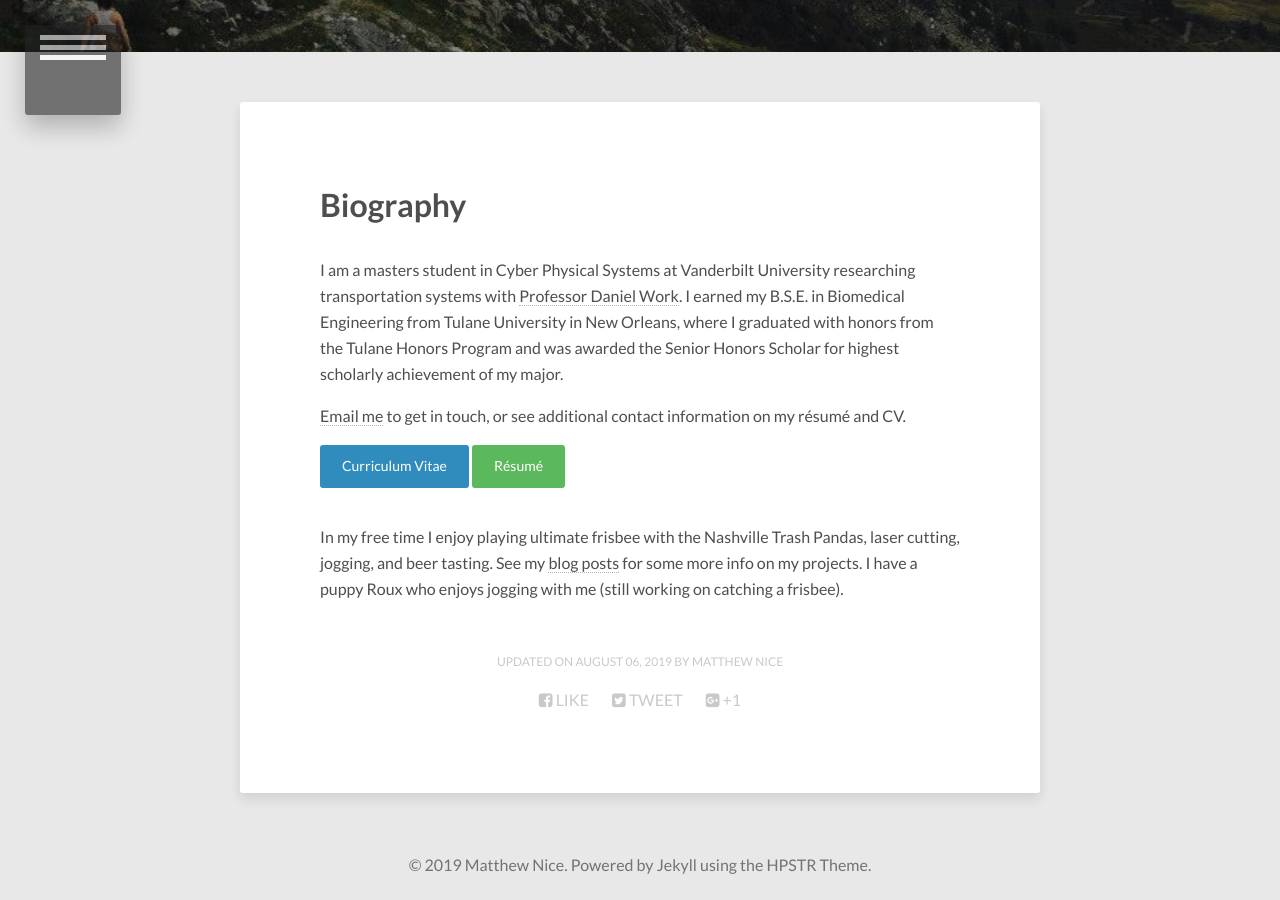
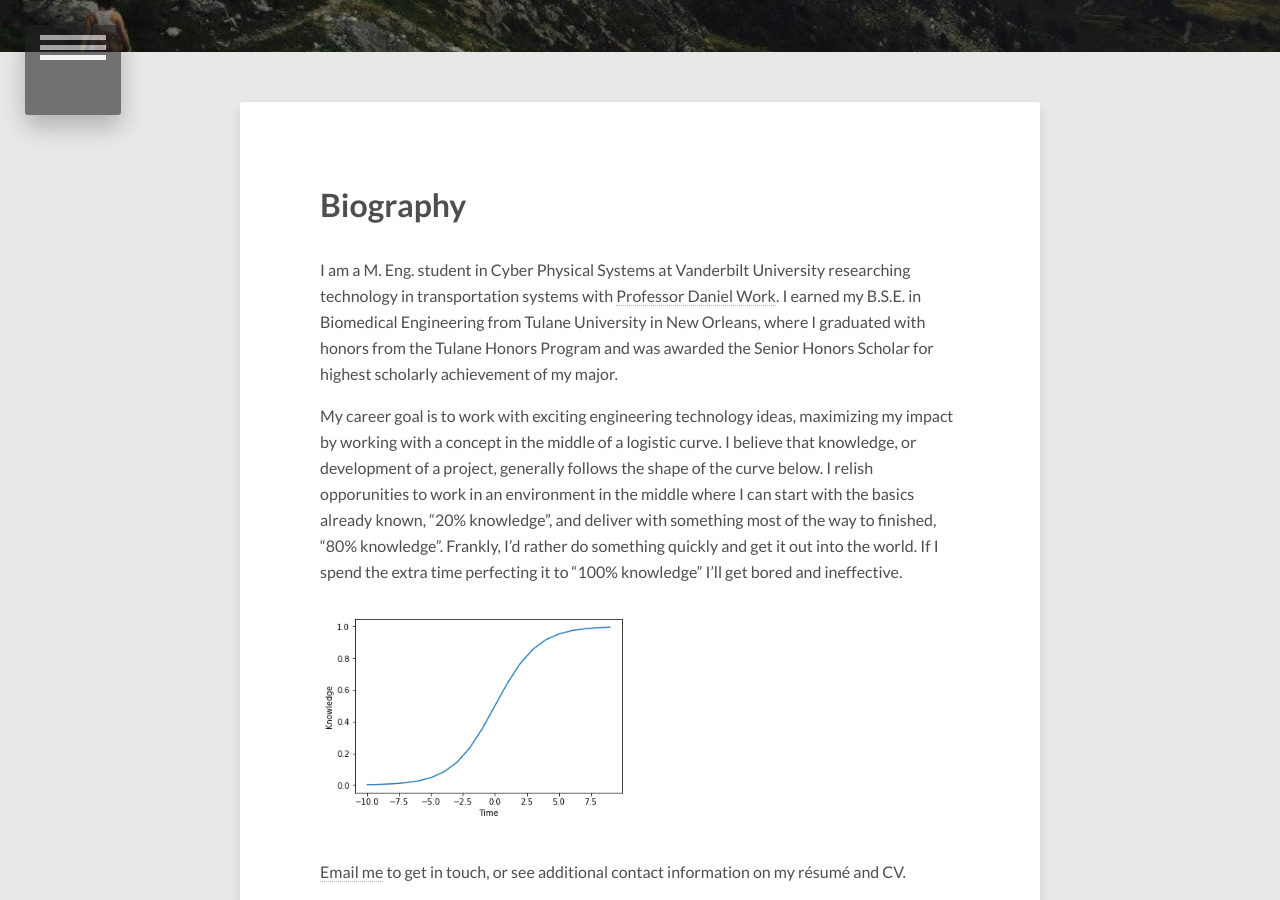
Before and after one commit to MatthewNice/MatthewNice.github.io, a Jekyll site: the page built from about/index.md, in a window 1280 px wide and 900 px high, scrolled down 398 px. Built offline with Jekyll 4.4.1, drawn with Linux system fonts in a browser that asks for light colours; nearby versions of some CDN libraries.

Commit message:
about page updated

```diff
--- a/about/index.md
+++ b/about/index.md
@@ -10,7 +10,12 @@ modified: 2019-08-06
 
 # Biography
 
-I am a masters student in Cyber Physical Systems at Vanderbilt University researching transportation systems with [Professor Daniel Work](https://my.vanderbilt.edu/danwork/). I earned my B.S.E. in Biomedical Engineering from Tulane University in New Orleans, where I graduated with honors from the Tulane Honors Program and was awarded the Senior Honors Scholar for highest scholarly achievement of my major.
+I am a M. Eng. student in Cyber Physical Systems at Vanderbilt University researching technology in transportation systems with [Professor Daniel Work](https://my.vanderbilt.edu/danwork/). I earned my B.S.E. in Biomedical Engineering from Tulane University in New Orleans, where I graduated with honors from the Tulane Honors Program and was awarded the Senior Honors Scholar for highest scholarly achievement of my major.
+
+My career goal is to work with exciting engineering technology ideas, maximizing my impact by working with a concept in the middle of a logistic curve. I believe that knowledge, or development of a project, generally follows the shape of the curve below. I relish opporunities to work in an environment in the middle where I can start with the basics already known, "20% knowledge", and deliver with something most of the way to finished, "80% knowledge". Frankly, I'd rather do something quickly and get it out into the world. If I spend the extra time perfecting it to "100% knowledge" I'll get bored and ineffective.
+<figure class="half">
+<a href="{{ site.url }}/images/knowledge_v_time.png"><img src="{{ site.url }}/images/knowledge_v_time.png" alt=""></a>
+</figure>
 
 <a href="mailto:{{ site.owner.email | encode_email }}" title="Email me">Email me</a> to get in touch, or see additional contact information on my r&eacute;sum&eacute; and CV.
 
@@ -18,3 +23,8 @@ I am a masters student in Cyber Physical Systems at Vanderbilt University resear
 
 
 In my free time I enjoy playing ultimate frisbee with the Nashville Trash Pandas, laser cutting, jogging, and beer tasting. See my [blog posts]({{ site.url }}/chronposts/) for some more info on my projects. I have a puppy Roux who enjoys jogging with me (still working on catching a frisbee).
+
+<figure class="half">
+<a href="{{ site.url }}/images/Roux_on_bed.jpeg"><img src="{{ site.url }}/images/Roux_on_bed.jpeg" alt=""></a>
+<a href="{{ site.url }}/images/mikey_bike.jpg"><img src="{{ site.url }}/images/mikey_bike.jpg" alt=""></a>
+</figure>
```
Also changed, not shown: images/Roux_on_bed.jpeg (added), images/knowledge_v_time.png (added), 4 other files.
